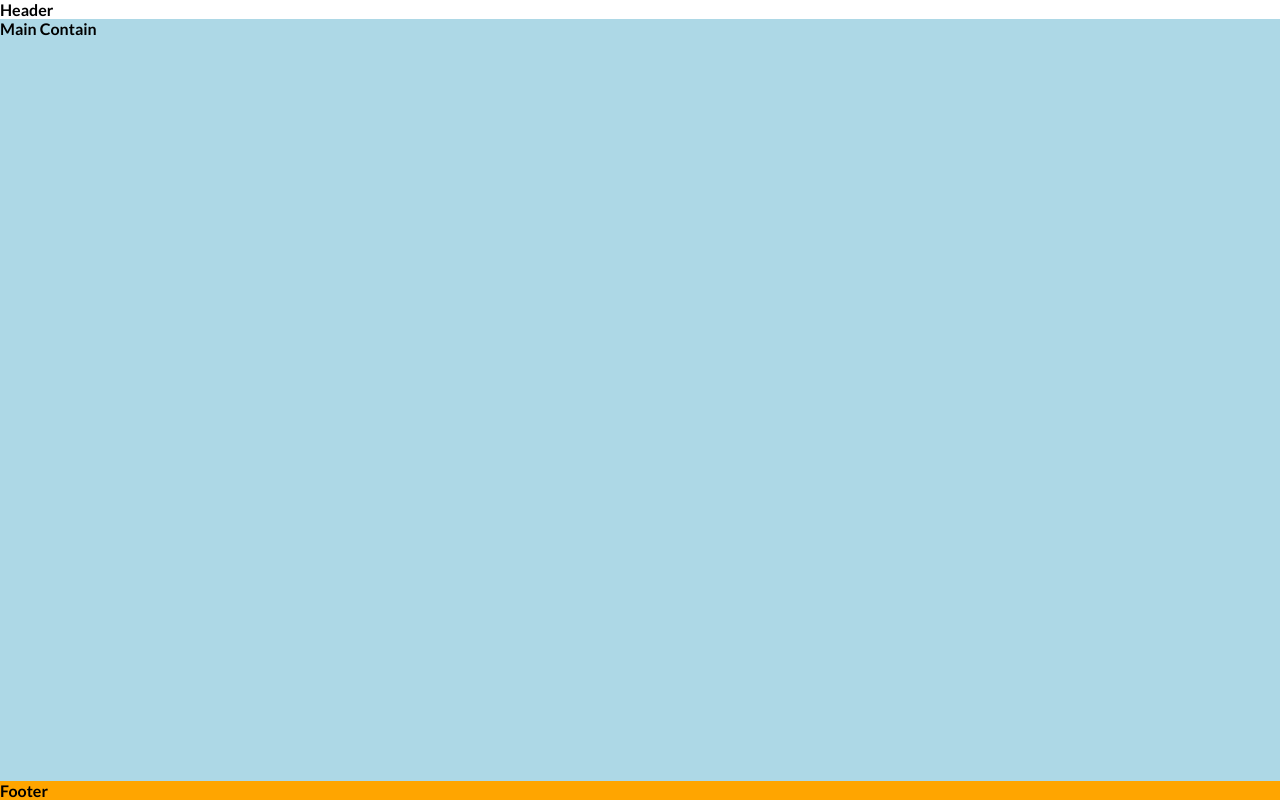
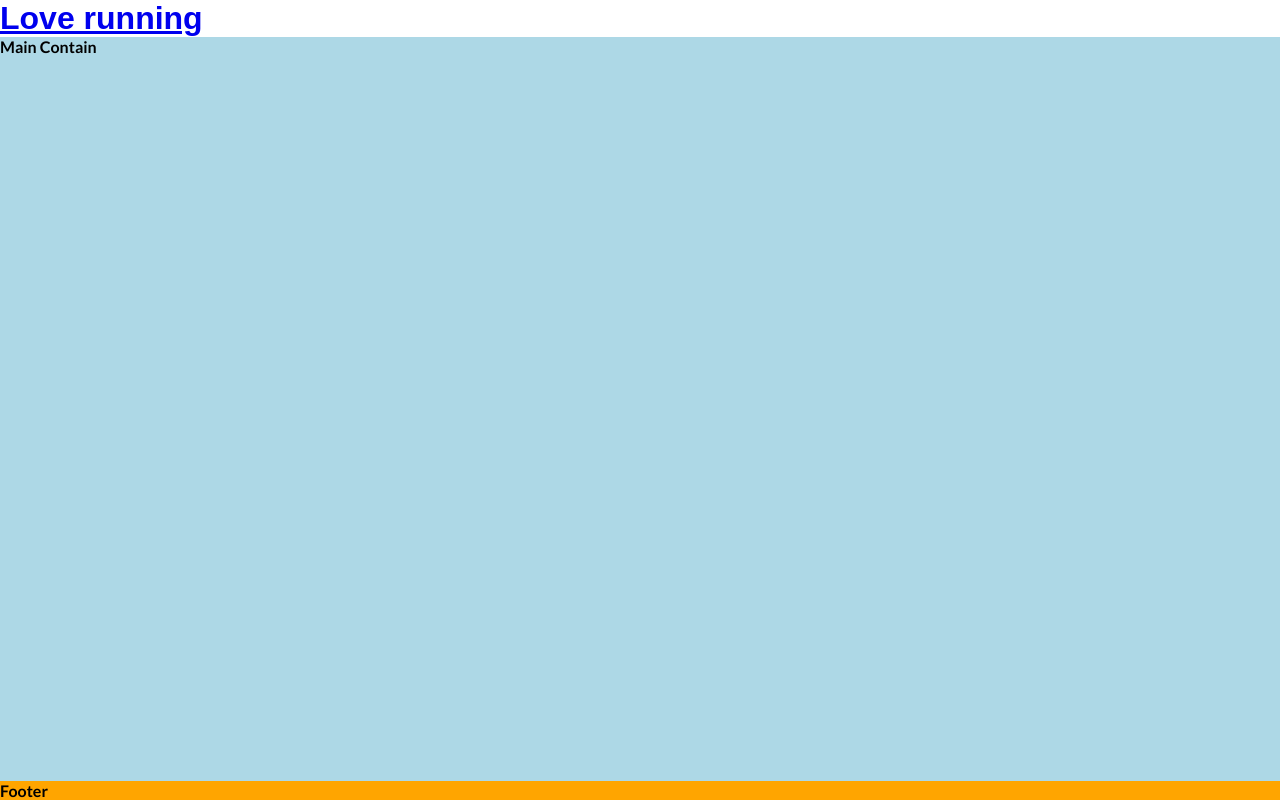
Before and after one commit to Mierven/ex-project, a plain HTML site: page index.html in a window 1280 px wide. Drawn offline with Linux system fonts and the light colour scheme.

Commit message:
add logo to html oswald

```diff
--- a/assets/css/style.css
+++ b/assets/css/style.css
@@ -26,6 +26,9 @@ header {
     background-color: lightcoral;
 }
 
+h1 {
+    font-family: 'Owald', sans-serif;
+}
 
 /*main content*/
 main {
--- a/index.html
+++ b/index.html
@@ -32,7 +32,9 @@
 
   <body>
     <!--header-->
-    <header>Header</header>
+    <header>
+      <a href="index.html"><h1 id="logo">Love running</h1></a>
+    </header>
     <!--main contain-->
     <main>Main Contain</main>
     <!--footer-->
```
